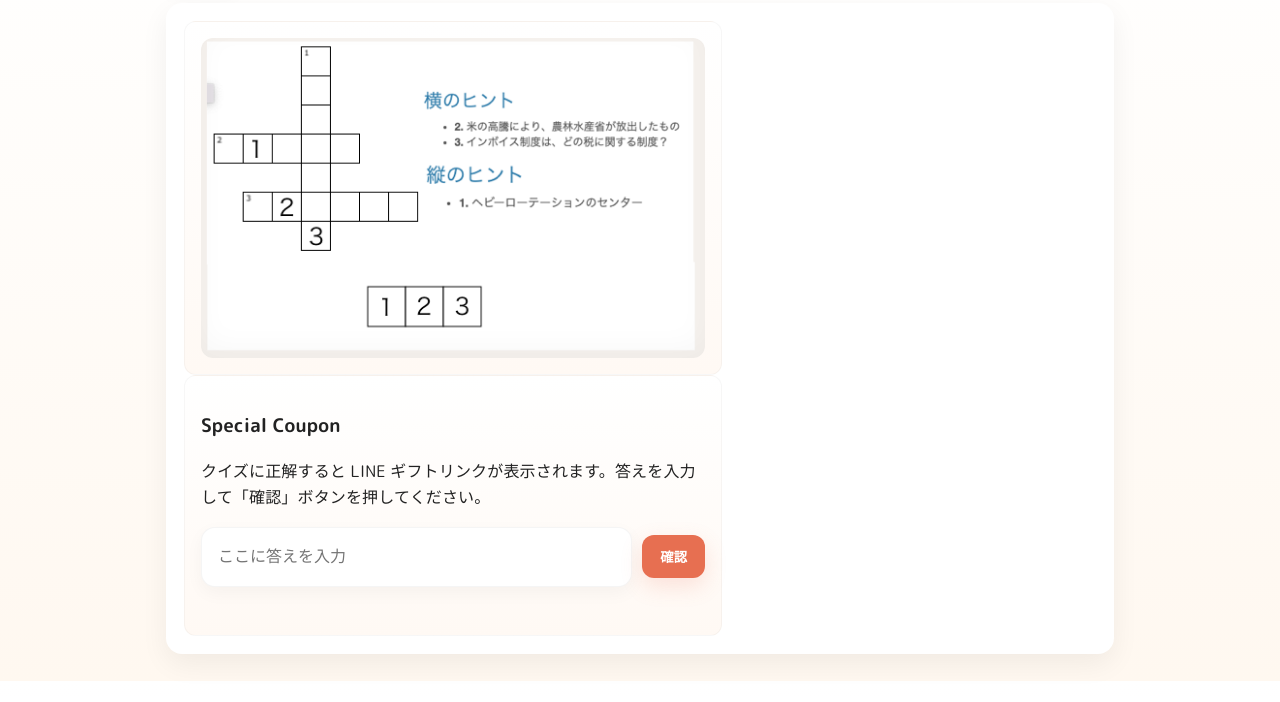
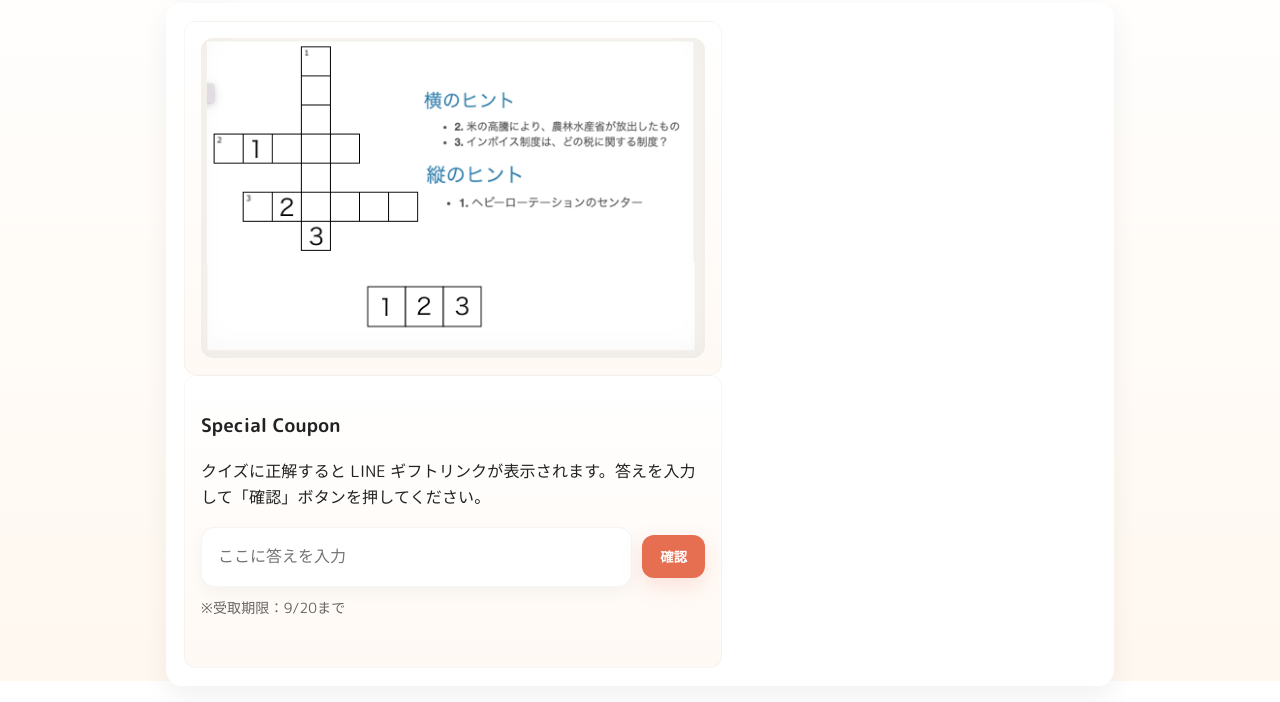
Before and after one commit to bawdy13-byte/happybirthday, a plain HTML site: page index.html in a window 1280 px wide. Shown: the part 119-821 px from the top of the page. Drawn offline with Linux system fonts and the light colour scheme.

Commit message:
Update index.html

```diff
--- a/index.html
+++ b/index.html
@@ -209,6 +209,7 @@
               <button id="checkBtn" class="checkBtn" type="button" aria-label="答えを確認">確認</button>
             </div>
 
+            <div id="answerHint" class="feedback" aria-live="polite">※受取期限：9/20まで</div>
             <div id="feedback" class="feedback" aria-live="polite"></div>
 
             <!-- 初期は非表示 -->
```
